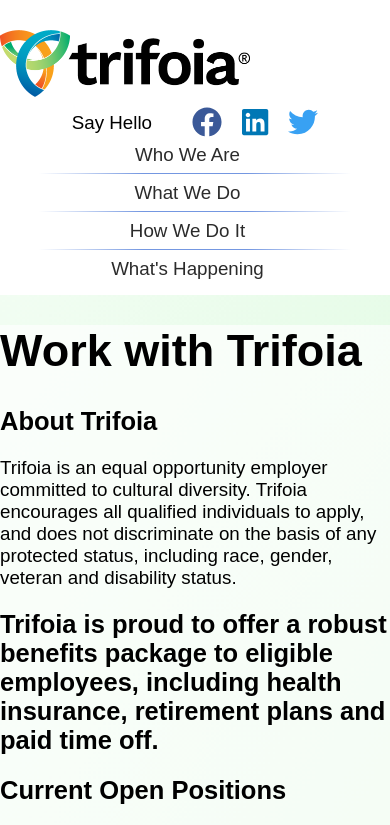
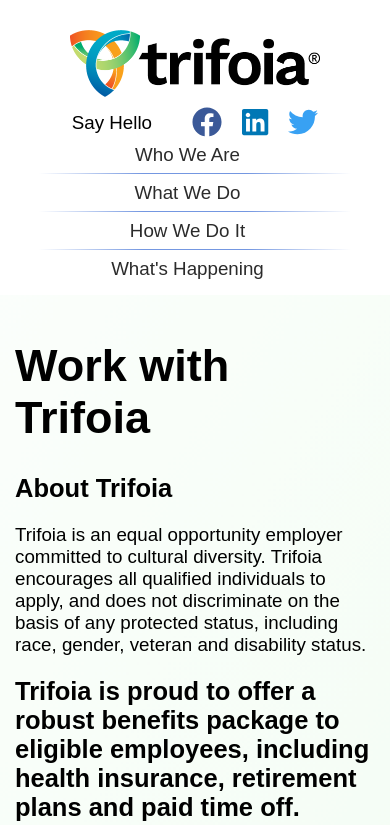
Before and after one commit to mckelveygreg/front-end-test, a Gatsby site: page / in a window 390 px wide. Shown: the top 825 px of the page. Built offline with nearby package versions, Linux system fonts and the light colour scheme; Gatsby itself is replaced by a stand-in of ours; a web font is replaced by a local one.

Commit message:
responsive alignment

```diff
--- a/src/components/careers.js
+++ b/src/components/careers.js
@@ -6,7 +6,7 @@ const StyledCareers = styled.div`
   padding: 0 2rem;
 
   @media (max-width: 800px) {
-    padding: 0;
+    padding: 1rem;
   }
 `
 
--- a/src/components/header.js
+++ b/src/components/header.js
@@ -15,6 +15,11 @@ const HeaderStyled = styled.header`
     display: flex;
     flex-direction: column;
     justify-content: center;
+    position: initial;
+
+    & > a {
+      margin: 0 auto;
+    }
   }
 `
 const Trifoia = styled.img`
```
